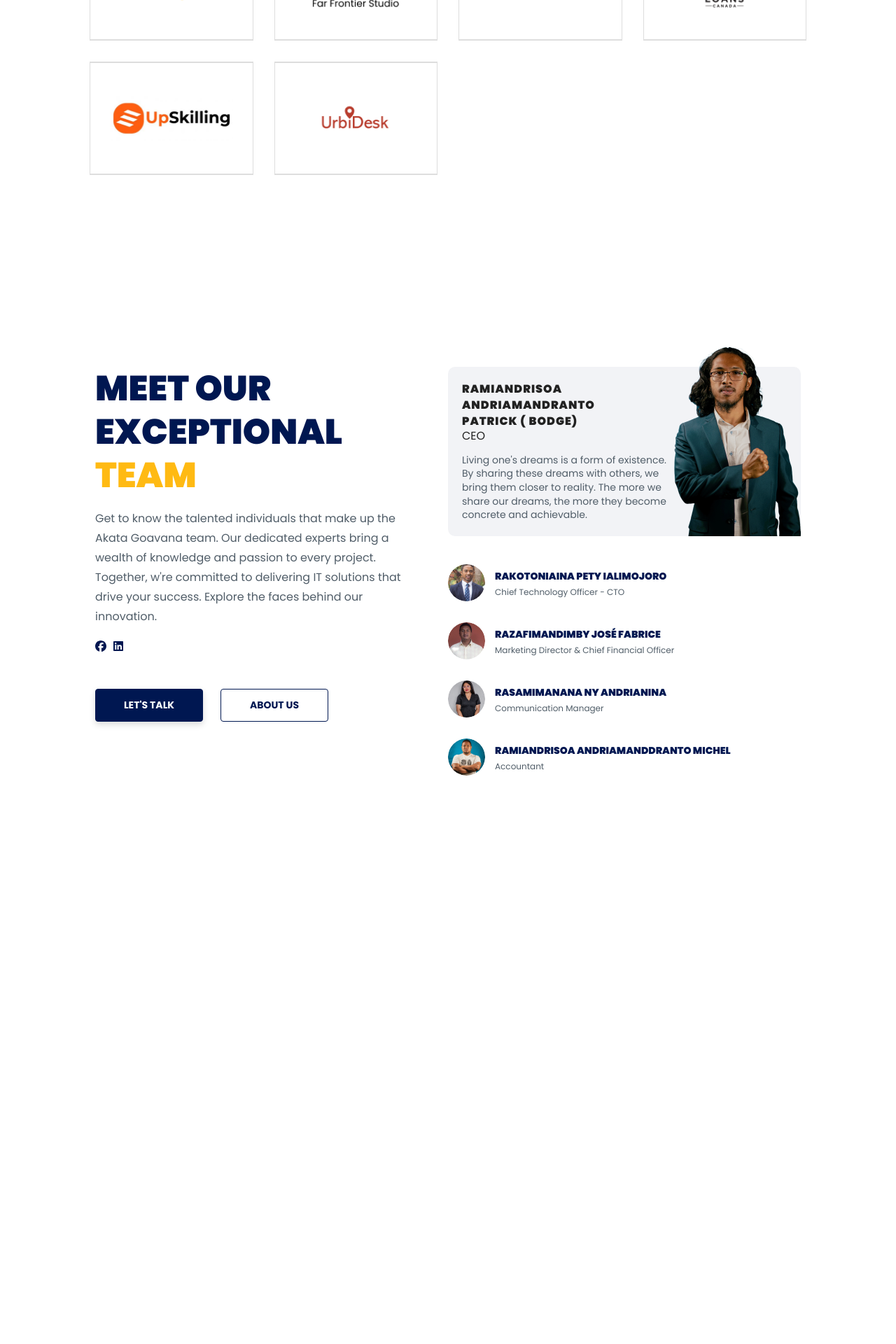
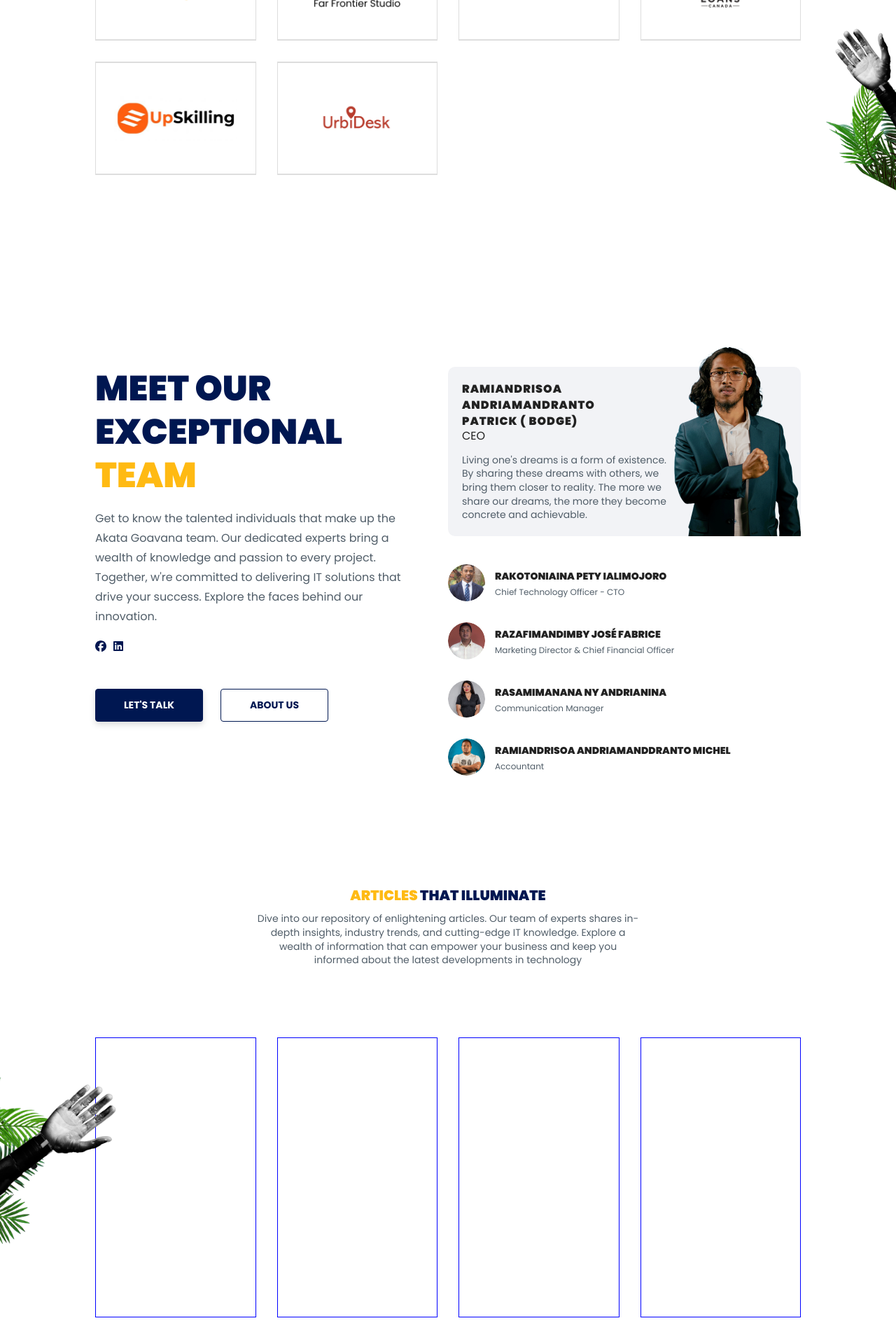
Before and after one commit to maxime-dot/website3, a Next.js app: page / in a window 1280 px wide. Shown: the part 6223-8143 px from the top of the page at 70% size. Before the commit the page ends 7397 px from the top, so only its background shows below. Built offline with nearby package versions, Linux system fonts and the light colour scheme.

Commit message:
feat: setting up article card component

```diff
--- /dev/null
+++ b/src/app/components/sections/articles/Articles.tsx
@@ -0,0 +1,38 @@
+import React from "react";
+import Image from "next/image";
+import "./articles.scss";
+const Articles: React.FC = () => {
+  return (
+    <section className="akata-articles fill-view" id="articles">
+      <Image
+        src={"/images/hand-robot-shape-data.png"}
+        width={310}
+        height={515}
+        alt={`decorator`}
+        className="robot-hand"
+      />
+      <div className="article-content container d-flex-center flex-col">
+        <div className="content-title d-flex-center flex-col">
+          <h2 className="akata-title-medium">
+            <span>Articles</span> That Illuminate
+          </h2>
+          <p className="akata-text-medium">
+            Dive into our repository of enlightening articles. Our team of
+            experts shares in-depth insights, industry trends, and cutting-edge
+            IT knowledge. Explore a wealth of information that can empower your
+            business and keep you informed about the latest developments in
+            technology
+          </p>
+        </div>
+        <div className="article-content-list">
+          <div className="article-card"></div>
+          <div className="article-card"></div>
+          <div className="article-card"></div>
+          <div className="article-card"></div>
+        </div>
+      </div>
+    </section>
+  );
+};
+
+export default Articles;
--- /dev/null
+++ b/src/app/components/sections/articles/articles.scss
@@ -0,0 +1,31 @@
+.akata-articles {
+  position: relative;
+  .robot-hand {
+    position: absolute;
+    top: 30%;
+    width: 250px;
+    height: auto;
+    left: 0;
+  }
+  .article-content {
+    min-height: 100vh;
+    gap: 100px;
+    .content-title {
+      gap: 10px;
+      h2,
+      p {
+        text-align: center;
+      }
+    }
+    .article-content-list {
+      width: 100%;
+      display: grid;
+      grid-template-columns: 1fr 1fr 1fr 1fr;
+      gap: 30px;
+      .article-card {
+        height: 400px;
+        border: 1px solid blue;
+      }
+    }
+  }
+}
--- a/src/app/components/sections/projects/Projects.tsx
+++ b/src/app/components/sections/projects/Projects.tsx
@@ -6,9 +6,17 @@ import projectData from "../../../data/projects.json";
 const Projects: React.FC = () => {
   return (
     <section
-      className="akata-projects  container d-flex-center flex-col fill-view"
+      className="akata-projects   d-flex-center flex-col fill-view"
       id="projects"
     >
+      <Image
+        src={"/images/hand-robot-shape.png"}
+        width={310}
+        height={515}
+        alt={`decorator`}
+        className="robot-hand"
+      />
+      <div className="container">
         <div className="project-title d-flex-center flex-col">
           <h2 className="akata-title-medium">
             Our Valued <span>Clients</span>
@@ -40,6 +48,7 @@ const Projects: React.FC = () => {
             </Link>
           ))}
         </div>
+      </div>
     </section>
   );
 };
--- a/src/app/components/sections/projects/projects.scss
+++ b/src/app/components/sections/projects/projects.scss
@@ -1,6 +1,14 @@
 .akata-projects {
   width: 100%;
   padding: 100px 0;
+  position: relative;
+  .robot-hand {
+    position: absolute;
+    top: 50%;
+    right: 0;
+    width: 200px;
+    height: auto;
+  }
   .project-title {
     gap: 10px;
     h1,
@@ -37,6 +45,9 @@
 
 @media (max-width: 1024px) {
   .akata-projects {
+    .robot-hand {
+      display: none;
+    }
     padding: 30px;
     .projects-list {
       grid-template-columns: 1fr 1fr;
--- a/src/app/components/sections/teams/teams.scss
+++ b/src/app/components/sections/teams/teams.scss
@@ -99,7 +99,7 @@
           height: 100%;
           justify-content: center;
           .info-name {
-            color: vat(--primary-dark);
+            color: var(--primary-dark);
             font-size: 14px;
           }
         }
--- a/src/app/page.tsx
+++ b/src/app/page.tsx
@@ -7,6 +7,7 @@ import Testimonial from "./components/sections/testimonial/Testimonial";
 import Services from "./components/sections/services/Services";
 import Projects from "./components/sections/projects/Projects";
 import Teams from "./components/sections/teams/Teams";
+import Articles from "./components/sections/articles/Articles";
 
 export default function Home() {
   const [overflowHidden, setOverflowHidden] = useState(false);
@@ -22,6 +23,7 @@ export default function Home() {
       <Services />
       <Projects />
       <Teams />
+      <Articles />
     </main>
   );
 }
```
Lines whose indentation alone changed are shown as unchanged.
